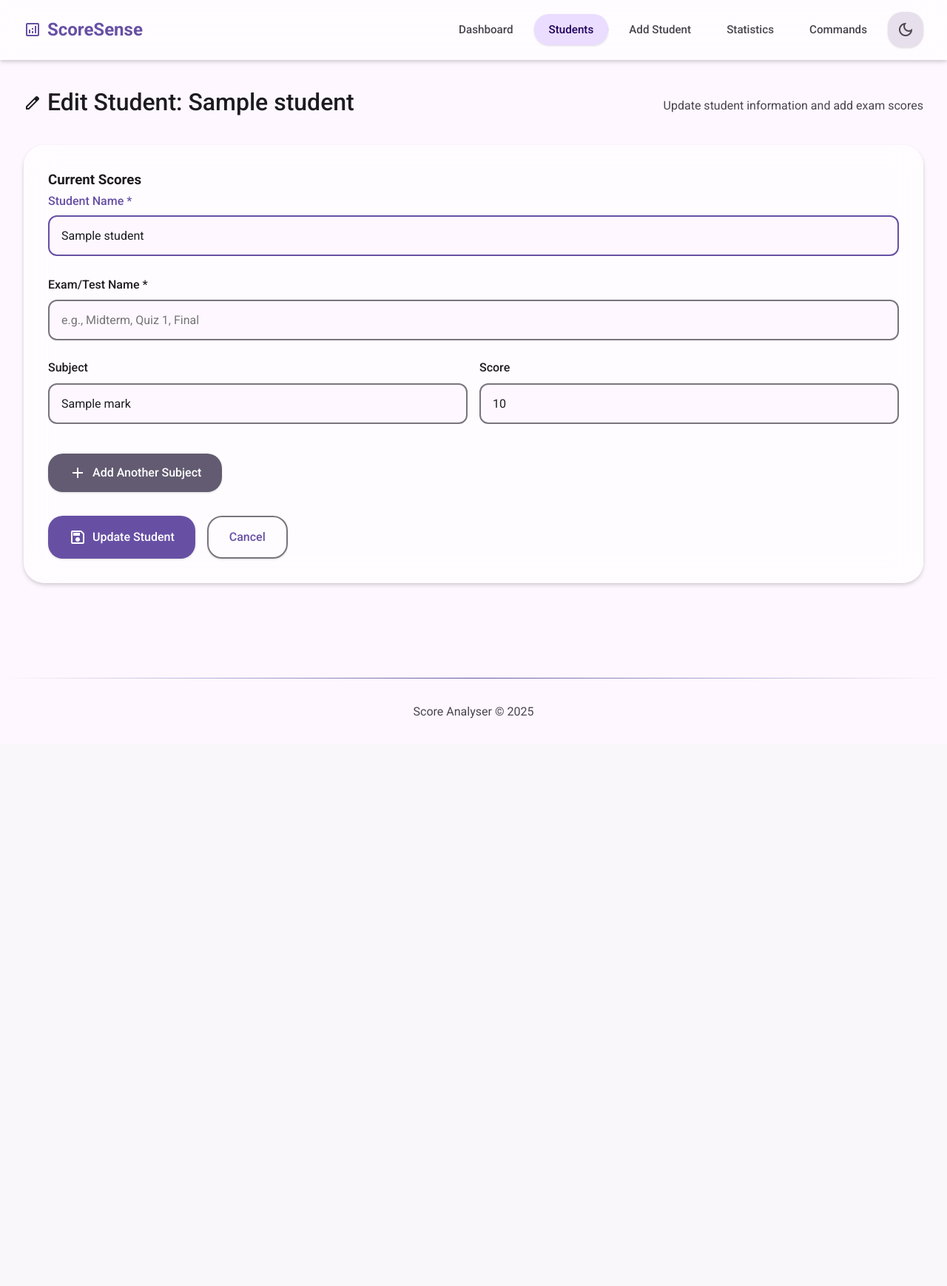
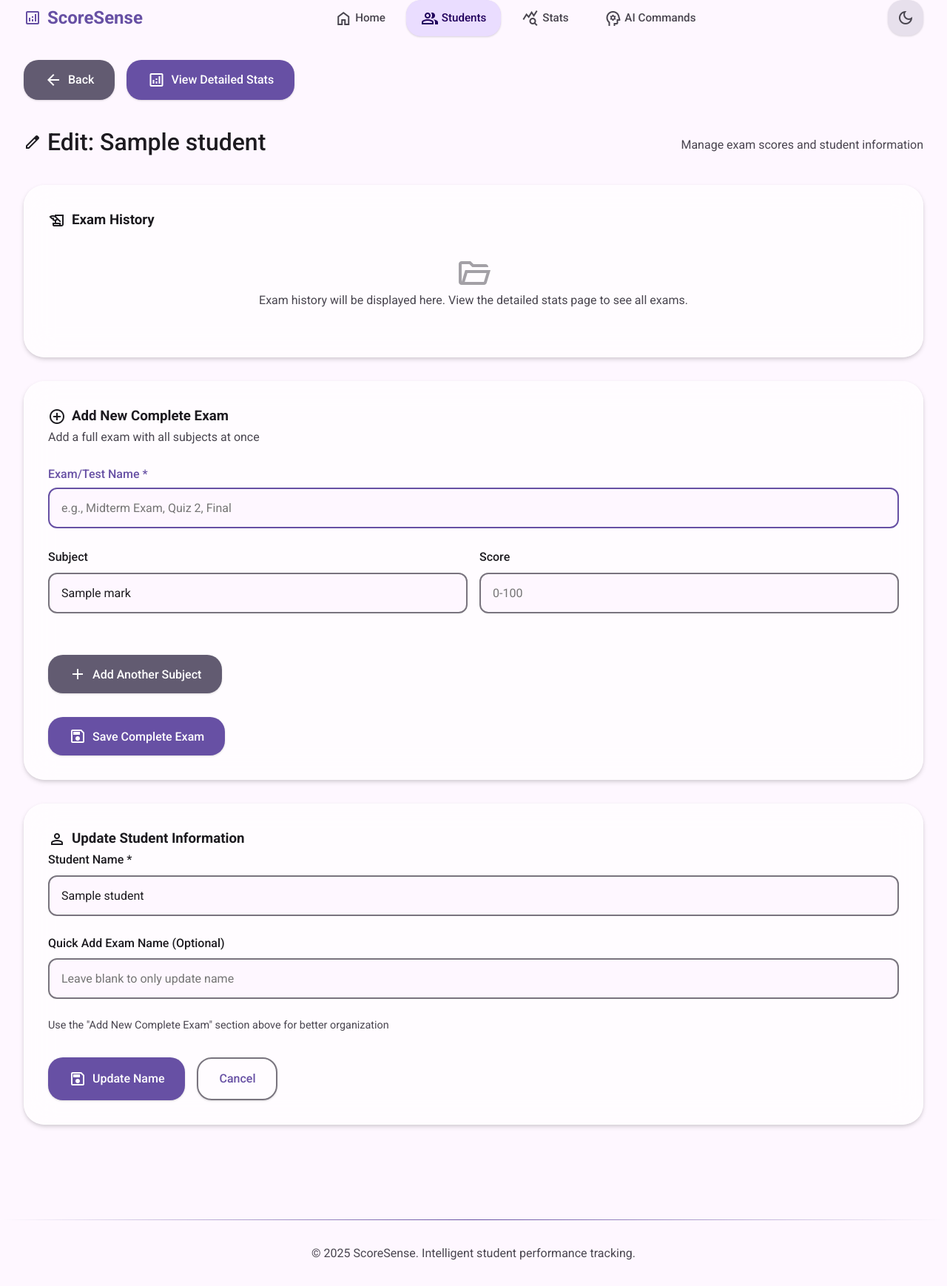
Before and after one commit to darkShadow-exe/ScoreSense, a Flask app: template templates/edit_student.html in a window 1280 px wide. Shown: the whole page at 74% size. Before the commit the page ends 971 px from the top, so only its background shows below. Run offline with Flask 3, Linux system fonts and the light colour scheme; the template is opened without the code that fills it: most values are stand-ins (such as "Sample title", 1, 10 or a date in 2020).

Commit message:
Add multi-exam support with detailed student stats view
- Allow multiple exams per student grouped by exam name
- Add complete exam form (all subjects at once)
- New detailed stats page showing exam history, trends, subject performance
- Updated edit page with better exam organization
- Added 'View Details' button to student list
- Created utils/stats.py for trend analysis
- Fixed navbar hover animation (removed excessive swelling)

```diff
--- a/app.py
+++ b/app.py
@@ -318,6 +318,17 @@ def student_exams(student_id):
     exams = get_all_exams_for_student(student_id)
     return jsonify({'student': student, 'exams': exams})
 
+@app.route('/student/<int:student_id>/stats')
+def student_stats(student_id):
+    """Show detailed statistics for a specific student."""
+    from models.student_model import get_student_detailed_stats
+
+    stats = get_student_detailed_stats(student_id)
+    if not stats:
+        return redirect(url_for('students'))
+
+    return render_template('student_detail.html', stats=stats)
+
 @app.route('/student/<int:student_id>/add_exam', methods=['POST'])
 def add_exam(student_id):
     """Add a new exam score for a student."""
@@ -327,6 +338,28 @@ def add_exam(student_id):
 
     if subject and score:
         add_exam_score(student_id, subject, float(score), exam_name)
+
+    return redirect(url_for('edit', student_id=student_id))
+
+@app.route('/student/<int:student_id>/add_complete_exam', methods=['POST'])
+def add_complete_exam_route(student_id):
+    """Add a complete exam with all subjects."""
+    from models.student_model import add_complete_exam
+
+    exam_name = request.form.get('exam_name', 'New Exam')
+    marks = {}
+
+    for key in request.form:
+        if key.startswith('subject_'):
+            subject = request.form[key]
+            score_key = key.replace('subject_', 'score_')
+            score = request.form.get(score_key)
+
+            if subject and score:
+                marks[subject.lower()] = float(score)
+
+    if marks:
+        add_complete_exam(student_id, exam_name, marks)
 
     return redirect(url_for('edit', student_id=student_id))
 
--- a/static/styles_m3.css
+++ b/static/styles_m3.css
@@ -190,21 +190,16 @@ body {
 .nav-menu a::before {
     content: '';
     position: absolute;
-    top: 50%;
-    left: 50%;
-    width: 0;
-    height: 0;
-    border-radius: 50%;
+    inset: 0;
+    border-radius: 20px;
     background: var(--md-sys-color-primary-container);
-    transform: translate(-50%, -50%);
-    transition: width 0.6s cubic-bezier(0.4, 0, 0.2, 1),
-                height 0.6s cubic-bezier(0.4, 0, 0.2, 1);
+    opacity: 0;
+    transition: opacity 0.3s cubic-bezier(0.4, 0, 0.2, 1);
     z-index: -1;
 }
 
 .nav-menu a:hover::before {
-    width: 200%;
-    height: 200%;
+    opacity: 1;
 }
 
 .nav-menu a:hover {
@@ -219,8 +214,7 @@ body {
 }
 
 .nav-menu a.active::before {
-    width: 100%;
-    height: 100%;
+    opacity: 1;
 }
 
 /* Dark Mode Toggle */
--- a/templates/edit_student.html
+++ b/templates/edit_student.html
@@ -1,56 +1,103 @@
 <!DOCTYPE html>
-<html lang="en">
+<html lang="en" data-theme="light">
 <head>
     <meta charset="UTF-8">
     <meta name="viewport" content="width=device-width, initial-scale=1.0">
     <title>Edit Student - ScoreSense</title>
     <link rel="stylesheet" href="{{ url_for('static', filename='styles_m3.css') }}">
+    <link href="https://fonts.googleapis.com/css2?family=Roboto:wght@300;400;500;700&display=swap" rel="stylesheet">
+    <link href="https://fonts.googleapis.com/css2?family=Material+Symbols+Outlined" rel="stylesheet">
 </head>
 <body>
-    <nav class="navbar">
+    <nav>
         <div class="nav-container">
             <h1 class="logo">
                 <span class="material-symbols-outlined">analytics</span>
                 ScoreSense
             </h1>
-            <ul class="nav-menu">
-                <li><a href="/">Dashboard</a></li>
-                <li><a href="/students" class="active">Students</a></li>
-                <li><a href="/add">Add Student</a></li>
-                <li><a href="/stats">Statistics</a></li>
-                <li><a href="/command">Commands</a></li>
-                <li>
-                    <button id="theme-toggle" class="theme-toggle" onclick="toggleDarkMode()" title="Toggle dark mode">
-                        <span class="material-symbols-outlined">dark_mode</span>
-                    </button>
-                </li>
-            </ul>
+            <div class="nav-menu">
+                <a href="{{ url_for('index') }}">
+                    <span class="material-symbols-outlined">home</span>
+                    Home
+                </a>
+                <a href="{{ url_for('students') }}" class="active">
+                    <span class="material-symbols-outlined">group</span>
+                    Students
+                </a>
+                <a href="{{ url_for('stats') }}">
+                    <span class="material-symbols-outlined">query_stats</span>
+                    Stats
+                </a>
+                <a href="{{ url_for('command') }}">
+                    <span class="material-symbols-outlined">psychology</span>
+                    AI Commands
+                </a>
+            </div>
+            <button class="theme-toggle" onclick="toggleDarkMode()" aria-label="Toggle dark mode">
+                <span class="material-symbols-outlined">dark_mode</span>
+            </button>
         </div>
     </nav>
 
-    <div class="container">
+    <main class="container">
+        <div style="display: flex; align-items: center; gap: 1rem; margin-bottom: 2rem;">
+            <a href="{{ url_for('students') }}" class="btn btn-secondary">
+                <span class="material-symbols-outlined">arrow_back</span>
+                Back
+            </a>
+            <a href="{{ url_for('student_stats', student_id=student.id) }}" class="btn btn-primary">
+                <span class="material-symbols-outlined">analytics</span>
+                View Detailed Stats
+            </a>
+        </div>
+
         <div class="page-header">
             <h2>
                 <span class="material-symbols-outlined">edit</span>
-                Edit Student: {{ student.name }}
+                Edit: {{ student.name }}
             </h2>
-            <p>Update student information and add exam scores</p>
+            <p>Manage exam scores and student information</p>
         </div>
 
-        <div class="card">
-            <h3>Current Scores</h3>
-            <form method="POST" action="/edit/{{ student.id }}">
+        <!-- Existing Exams Section -->
+        <div class="card" style="margin-bottom: 2rem;">
+            <h3 style="display: flex; align-items: center; gap: 0.5rem;">
+                <span class="material-symbols-outlined">history_edu</span>
+                Exam History
+            </h3>
+
+            {% set exams_by_name = [] %}
+            {% if student.id %}
+                <!-- Get exams grouped by exam name -->
+                {{ exams_by_name.append(1) or "" }}
+            {% endif %}
+
+            <div id="existing-exams">
+                <!-- This will be populated via JavaScript or server-side -->
+                <p style="color: var(--md-sys-color-on-surface-variant); text-align: center; padding: 2rem;">
+                    <span class="material-symbols-outlined" style="font-size: 3rem; opacity: 0.5;">folder_open</span><br>
+                    Exam history will be displayed here. View the detailed stats page to see all exams.
+                </p>
+            </div>
+        </div>
+
+        <!-- Add New Complete Exam -->
+        <div class="card" style="margin-bottom: 2rem;">
+            <h3 style="display: flex; align-items: center; gap: 0.5rem;">
+                <span class="material-symbols-outlined">add_circle</span>
+                Add New Complete Exam
+            </h3>
+            <p style="color: var(--md-sys-color-on-surface-variant); margin-bottom: 1.5rem;">
+                Add a full exam with all subjects at once
+            </p>
+
+            <form method="POST" action="/student/{{ student.id }}/add_complete_exam" id="newExamForm">
                 <div class="form-group">
-                    <label for="name">Student Name *</label>
-                    <input type="text" id="name" name="name" value="{{ student.name }}" required>
+                    <label for="new_exam_name">Exam/Test Name *</label>
+                    <input type="text" id="new_exam_name" name="exam_name" placeholder="e.g., Midterm Exam, Quiz 2, Final" required>
                 </div>
 
-                <div class="form-group">
-                    <label for="exam_name">Exam/Test Name *</label>
-                    <input type="text" id="exam_name" name="exam_name" placeholder="e.g., Midterm, Quiz 1, Final" required>
-                </div>
-
-                <div id="subjects-container">
+                <div id="new-subjects-container">
                     {% set count = [0] %}
                     {% for subject, score in student.marks.items() %}
                     {% set _ = count.append(count.pop() + 1) %}
@@ -62,58 +109,101 @@
                             </div>
                             <div class="form-group">
                                 <label>Score</label>
-                                <input type="number" name="score_{{ count[0] }}" value="{{ score }}"
-                                       min="0" max="100" required>
+                                <input type="number" name="score_{{ count[0] }}" placeholder="0-100"
+                                       min="0" max="100" step="0.1" required>
                             </div>
+                            {% if count[0] > 1 %}
+                            <button type="button" onclick="this.closest('.subject-entry').remove()" class="btn-remove" title="Remove subject">
+                                <span class="material-symbols-outlined">close</span>
+                            </button>
+                            {% endif %}
                         </div>
                     </div>
                     {% endfor %}
                 </div>
 
-                <button type="button" onclick="addSubjectField()" class="btn btn-secondary">
+                <button type="button" onclick="addNewSubjectField()" class="btn btn-secondary" style="margin-top: 1rem;">
                     <span class="material-symbols-outlined">add</span>
                     Add Another Subject
                 </button>
 
-                <div class="form-actions" style="margin-top: 2rem;">
+                <div class="form-actions">
                     <button type="submit" class="btn btn-primary">
                         <span class="material-symbols-outlined">save</span>
-                        Update Student
+                        Save Complete Exam
+                    </button>
+                </div>
+            </form>
+        </div>
+
+        <!-- Update Student Info -->
+        <div class="card">
+            <h3 style="display: flex; align-items: center; gap: 0.5rem;">
+                <span class="material-symbols-outlined">person</span>
+                Update Student Information
+            </h3>
+
+            <form method="POST" action="/edit/{{ student.id }}">
+                <div class="form-group">
+                    <label for="name">Student Name *</label>
+                    <input type="text" id="name" name="name" value="{{ student.name }}" required>
+                </div>
+
+                <div class="form-group">
+                    <label for="exam_name">Quick Add Exam Name (Optional)</label>
+                    <input type="text" id="exam_name" name="exam_name" placeholder="Leave blank to only update name">
+                </div>
+
+                <div id="subjects-container">
+                    <p style="color: var(--md-sys-color-on-surface-variant); font-size: 0.9rem; margin-bottom: 1rem;">
+                        Use the "Add New Complete Exam" section above for better organization
+                    </p>
+                </div>
+
+                <div class="form-actions">
+                    <button type="submit" class="btn btn-primary">
+                        <span class="material-symbols-outlined">save</span>
+                        Update Name
                     </button>
                     <a href="/students" class="btn btn-outline">Cancel</a>
                 </div>
             </form>
         </div>
-    </div>
+    </main>
+
+    <footer>
+        <p>&copy; 2025 ScoreSense. Intelligent student performance tracking.</p>
+    </footer>
 
     <script>
-        let subjectCount = {{ student.marks|length }};
+        let newSubjectCount = {{ student.marks|length }};
 
-        function addSubjectField() {
-            subjectCount++;
-            const container = document.getElementById('subjects-container');
+        function addNewSubjectField() {
+            newSubjectCount++;
+            const container = document.getElementById('new-subjects-container');
             const newEntry = document.createElement('div');
             newEntry.className = 'subject-entry';
             newEntry.innerHTML = `
                 <div class="form-row">
                     <div class="form-group">
                         <label>Subject</label>
-                        <input type="text" name="subject_${subjectCount}" placeholder="e.g., Physics">
+                        <input type="text" name="subject_${newSubjectCount}" placeholder="e.g., Physics" required>
                     </div>
                     <div class="form-group">
                         <label>Score</label>
-                        <input type="number" name="score_${subjectCount}" min="0" max="100" placeholder="0-100">
+                        <input type="number" name="score_${newSubjectCount}" min="0" max="100" step="0.1" placeholder="0-100" required>
                     </div>
-                    <button type="button" onclick="this.parentElement.parentElement.remove()" class="btn-remove">✕</button>
+                    <button type="button" onclick="this.closest('.subject-entry').remove()" class="btn-remove" title="Remove subject">
+                        <span class="material-symbols-outlined">close</span>
+                    </button>
                 </div>
             `;
             container.appendChild(newEntry);
         }
+
+        // Initialize dark mode
+        initDarkMode();
     </script>
-
-    <footer>
-        <p>Score Analyser © 2025</p>
-    </footer>
     <script src="{{ url_for('static', filename='script.js') }}"></script>
 </body>
 </html>
```
Also changed, not shown: models/student_model.py (+99 -0 lines), templates/student_detail.html (added, +248 -0 lines), templates/student_list.html (+13 -2 lines), utils/stats.py (added, +65 -0 lines).
